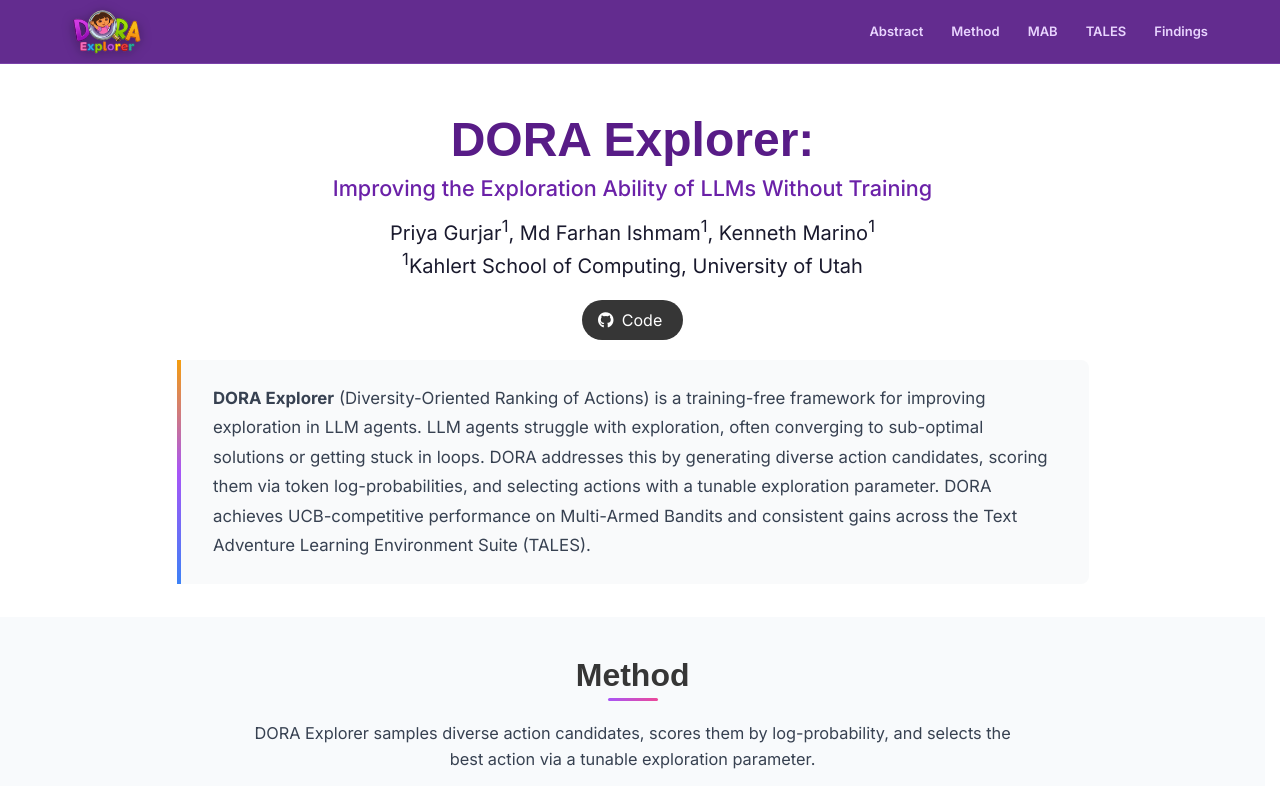
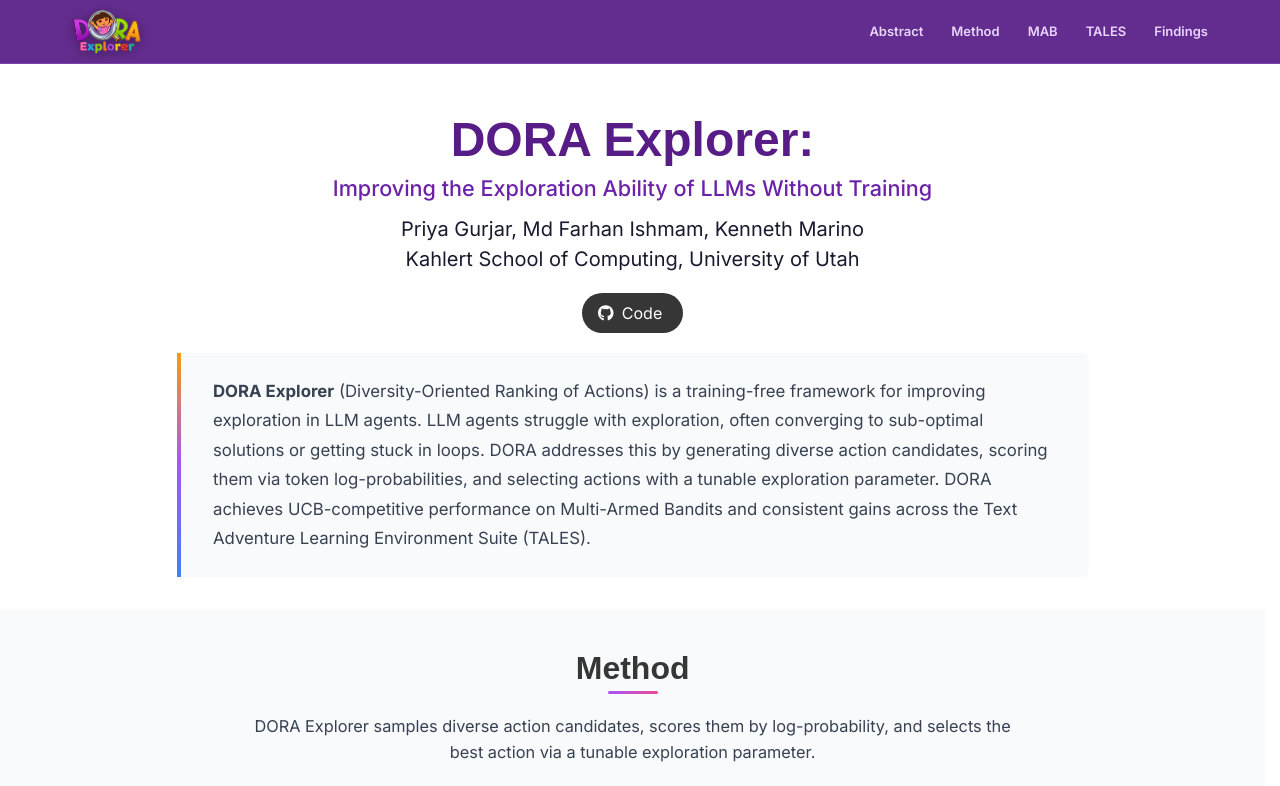
Before and after one commit to DORA-Explore/DORA-Explore.github.io, a plain HTML site: page index.html in a window 1280 px wide. Shown: the top 786 px of the page. Drawn offline with Linux system fonts and the light colour scheme; grey boxes are pictures that could not be loaded; a web font is replaced by a local one.

Commit message:
Update author names and links in index.html

```diff
--- a/index.html
+++ b/index.html
@@ -43,16 +43,18 @@
             Improving the Exploration Ability of LLMs Without Training
           </p>
           <div class="is-size-5 publication-authors">
-            <span class="author-block">Priya Gurjar<sup>1</sup>,</span>
-            <span class="author-block">Md Farhan Ishmam<sup>1</sup>,</span>
-            <span class="author-block">Kenneth Marino<sup>1</sup></span>
+            <span class="author-block">Priya Gurjar,</span>
+            <span class="author-block">Md Farhan Ishmam,</span>
+            <span class="author-block">Kenneth Marino</span>
           </div>
 
-          <div class="is-size-5 publication-authors">
-            <span class="author-block"><sup>1</sup>Kahlert School of Computing, University of Utah</span>
+          <div class="is-size-5 publication-authors affiliation">
+            <span class="author-block">
+              Kahlert School of Computing, University of Utah
+            </span>
           </div>
           <div class="publication-links" style="margin-top: 1.2rem;">
-            <a class="button is-rounded is-dark" href="https://anonymous.4open.science/r/DORA_explorer/" target="_blank">
+            <a class="button is-rounded is-dark" href="https://github.com/sparklabutah/DORA_explorer/blob/main/README.md" target="_blank">
               <span class="icon"><i class="fab fa-github"></i></span>
               <span>Code</span>
             </a>
```
